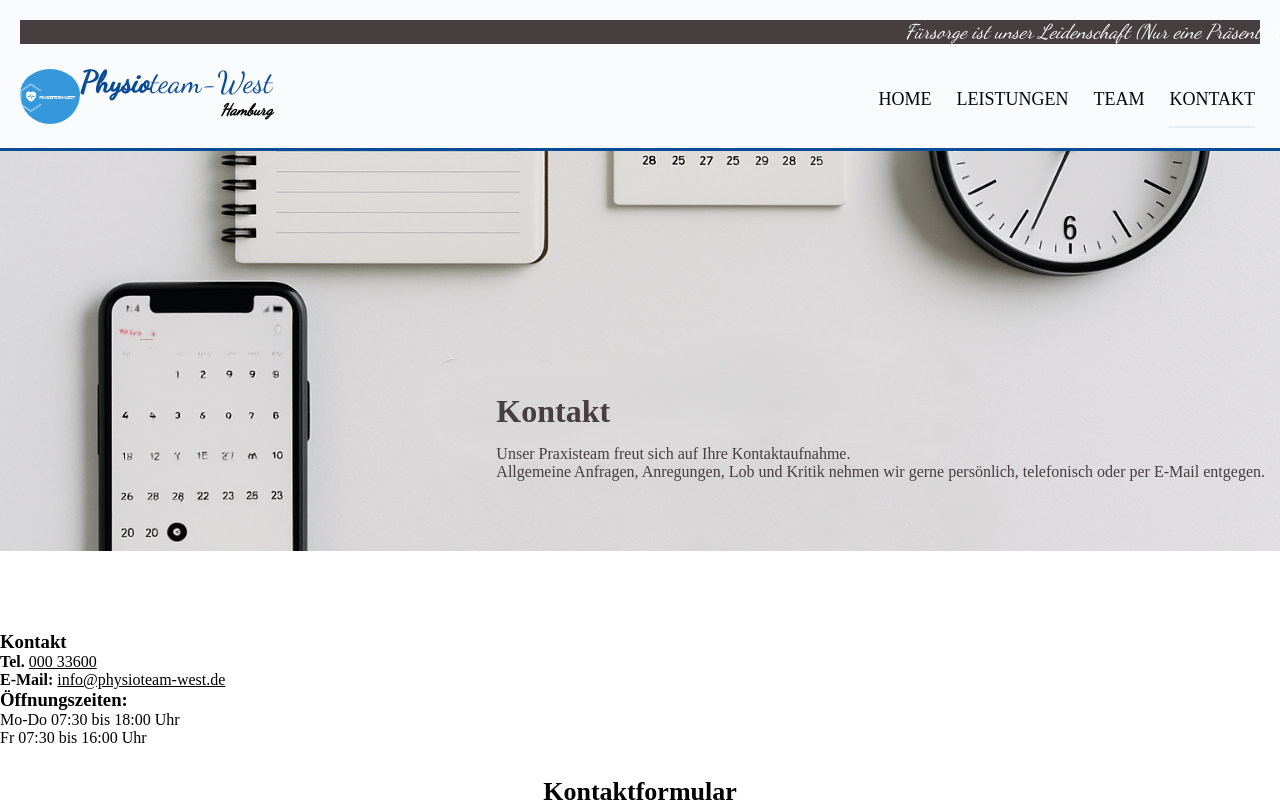
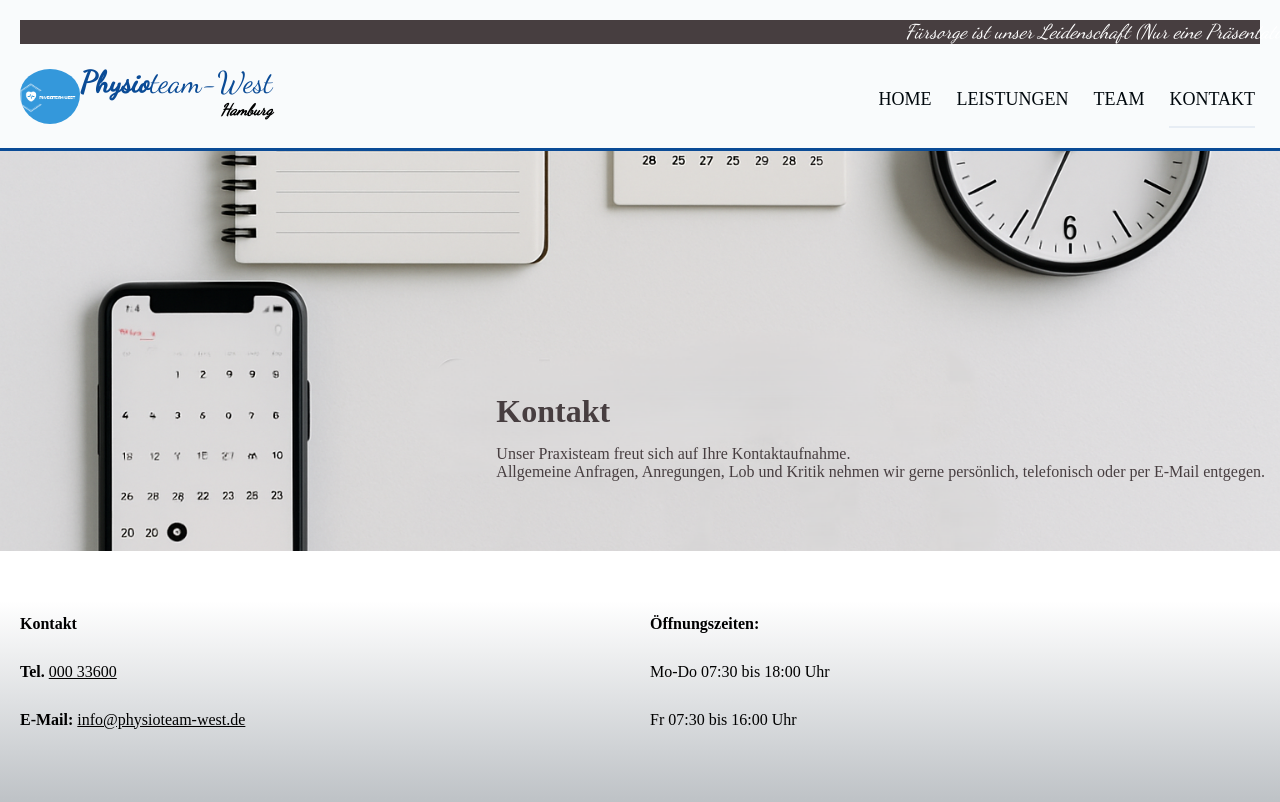
Before and after one commit to OliinykOlha/praxis-website-react, a React (Vite) app: page /kontakt in a window 1280 px wide. Shown: the top 802 px of the page. Built offline with nearby package versions, Linux system fonts and the light colour scheme.

Commit message:
fix page Kontakt + W3Forms

```diff
--- a/src/components/KontaktForm/KontaktForm.tsx
+++ b/src/components/KontaktForm/KontaktForm.tsx
@@ -1,4 +1,4 @@
-import {useFormik } from "formik";
+import { useFormik } from "formik";
 import * as Yup from "yup";
 
 import Button from "../Button/Button";
@@ -10,7 +10,9 @@ import {
   KontaktFormComponent,
   Title,
   ErrorMessage,
+  SuccessMessage,
 } from "./styles";
+import { useState } from "react";
 
 interface KontaktFormValues {
   full_name: string;
@@ -21,6 +23,9 @@ interface KontaktFormValues {
 }
 
 export default function KontaktForm() {
+  const [success, setSuccess] = useState<string | null>(null);
+  const [error, setError] = useState<string | null>(null);
+  const [isSent, setIsSent] = useState(false);
 
   const schema = Yup.object().shape({
     full_name: Yup.string().required("Das Feld ist erforderlich."),
@@ -29,8 +34,8 @@ export default function KontaktForm() {
       .email("Die eingegebene E-Mail-Adresse ist ungültig."),
     betreff: Yup.string(),
     ihre_nachricht: Yup.string().required("Das Feld ist erforderlich."),
-    agreement: Yup.boolean().oneOf([true], "Accept agreement"),
-  })
+    agreement: Yup.boolean().oneOf([true], "Akzeptiere bitte die Bedingungen"),
+  });
 
   const formik = useFormik({
     initialValues: {
@@ -39,17 +44,62 @@ export default function KontaktForm() {
       betreff: "",
       ihre_nachricht: "",
       agreement: false,
+
     } as KontaktFormValues,
     validationSchema: schema,
     validateOnChange: false,
-    onSubmit: (values: KontaktFormValues) => {
-      console.table(values);
+    onSubmit: async (values: KontaktFormValues, { resetForm }) => {
+      setSuccess(null);
+      setError(null);
+
+        const { full_name, email, betreff, ihre_nachricht } = values;
+
+  const payload = {
+    access_key: "6ec6b6d9-79b6-4f98-b721-1b1fb5fba7d4",
+    full_name,
+    email,
+    betreff,
+    ihre_nachricht,
+    _subject: "Neue Nachricht vom Kontaktformular",
+    _template: "box",
+    _captcha: "false",
+    _from_name: "Kontaktformular deiner Webseite"
+  };
+
+      try {
+        const response = await fetch("https://api.web3forms.com/submit", {
+          method: "POST",
+          headers: { "Content-Type": "application/json" },
+          body: JSON.stringify(payload),
+        });
+
+        const result = await response.json();
+        if (result.success) {
+          setSuccess("Vielen Dank! Ihre Nachricht wurde gesendet.");
+          setIsSent(true);
+          resetForm();
+        } else {
+          setError("Etwas ist schief gelaufen. Bitte versuchen Sie es erneut.");
+        }
+      } catch (err) {
+        console.error("Fehler beim Senden:", err);
+        setError("Netzwerkfehler. Bitte überprüfen Sie Ihre Verbindung.");
+      }
     },
   });
 
   return (
     <KontaktFormComponent onSubmit={formik.handleSubmit}>
+
+      {isSent ? (
+    <SuccessMessage>{success}</SuccessMessage>
+  ) : (
+    <>
       <Title>Kontaktformular</Title>
+
+      {success && <SuccessMessage>{success}</SuccessMessage>}
+      {error && <ErrorMessage>{error}</ErrorMessage>}
+
       <Input
         name="full_name"
         label="Full Name *"
@@ -99,6 +149,8 @@ export default function KontaktForm() {
       </CheckboxContainer>
       <ErrorMessage>{formik.errors.agreement}</ErrorMessage>
       <Button name="SENDEN" />
+   </>
+  )}
     </KontaktFormComponent>
   );
 }
--- a/src/components/KontaktForm/styles.ts
+++ b/src/components/KontaktForm/styles.ts
@@ -7,12 +7,26 @@ export const KontaktFormComponent = styled.form`
   min-width: 600px;
   padding: 30px;
   background-color: white;
+
+   @media (max-width: 768px) {
+    min-width: 100%;
+    padding: 20px;
+  }
+
+  @media (max-width: 480px) {
+    min-width: 100%;
+    padding: 15px;
+  }
 `;
 
 export const Title = styled.div`
   align-self: center;
   font-size: 26px;
   font-weight: bold;
+
+  @media (max-width: 480px) {
+    font-size: 22px;
+  }
 `;
 
 export const CheckboxContainer = styled.div`
@@ -28,6 +42,10 @@ export const Checkbox = styled.input`
 
 export const CheckboxLabel = styled.label`
  font-size: 20px;
+
+  @media (max-width: 480px) {
+    font-size: 16px;
+  }
 `;
 
 export const ErrorMessage = styled.div`
@@ -35,3 +53,9 @@ export const ErrorMessage = styled.div`
  font-size: 16px;
  color: red;
 `;
+
+export const SuccessMessage = styled.div`
+ height: 20px;
+ font-size: 16px;
+ color: green;
+`;
--- a/src/pages/Kontakt/Kontakt.tsx
+++ b/src/pages/Kontakt/Kontakt.tsx
@@ -2,7 +2,9 @@ import {
   KontaktComponent,
   KontaktDescription,
   KontaktPicture,
+  KontaktSection,
   KontaktWrapper,
+  TwoColumnSection,
 } from "./styles";
 import kontaktPicture from "../../assets/Kontakt/Kontakt.png";
 import KontaktForm from "../../components/KontaktForm/KontaktForm";
@@ -24,9 +26,9 @@ function Kontakt() {
         </KontaktDescription>
       </KontaktComponent>
 
-      <div style={{ marginTop: "80px" }}>
-        <div>
-          <h3>Kontakt</h3>
+     <TwoColumnSection >
+             <KontaktSection >
+               <h4>Kontakt</h4>
                <p>
                  <strong>Tel. </strong>{" "}
                  <span style={{ textDecoration: "underline" }}> 000 33600</span>
@@ -37,13 +39,13 @@ function Kontakt() {
                    info@physioteam-west.de
                  </span>
                </p>
-        </div>
-        <div>
-          <h3>Öffnungszeiten:</h3>
+             </KontaktSection>
+             <KontaktSection>
+               <h4>Öffnungszeiten:</h4>
                <p>Mo-Do 07:30 bis 18:00 Uhr</p>
                <p>Fr 07:30 bis 16:00 Uhr</p>
-        </div>
-      </div>
+             </KontaktSection>
+           </TwoColumnSection>
 
       <div>
         <KontaktForm />
--- a/src/pages/Kontakt/styles.ts
+++ b/src/pages/Kontakt/styles.ts
@@ -8,13 +8,23 @@ export const KontaktWrapper = styled.div`
 `;
 
 export const KontaktComponent = styled.div`
- position: relative;
+  position: relative;
   display: flex;
   flex-direction: column;
   width: 100%;
   height: 400px;
   gap: 40px;
   overflow: visible;
+
+  @media (max-width: 768px) {
+    height: auto;
+    gap: 25px;
+  }
+
+  @media (max-width: 480px) {
+    gap: 20px;
+    padding: 10px;
+  }
 `;
 
 export const KontaktPicture = styled.img`
@@ -22,13 +32,82 @@ export const KontaktPicture = styled.img`
   height: 100%;
   object-fit: cover;
   gap: 20px;
+
+  @media (max-width: 768px) {
+    height: 300px;
+  }
+
+  @media (max-width: 480px) {
+    height: 200px;
+  }
 `;
 
 export const KontaktDescription = styled.div`
-position: absolute;
-bottom: 70px;
-right: 15px ;
-gap: 20px;
-color: rgb(71, 62, 64);
+  position: absolute;
+  bottom: 70px;
+  right: 15px;
+  gap: 20px;
+  color: rgb(71, 62, 64);
 
+  @media (max-width: 768px) {
+    position: static;
+    margin: 20px 0;
+    text-align: center;
+  }
+
+  @media (max-width: 480px) {
+    font-size: 14px;
+    gap: 10px;
+  }
 `;
+
+export const TwoColumnSection = styled.div`
+  display: flex;
+  flex-direction: row;
+  align-items: center;
+  max-height: 250px;
+  gap: 20px;
+  margin-top: 50px;
+  padding: 20px;
+  background: linear-gradient(
+    to top,
+    rgba(175, 180, 185, 1),
+    rgba(229, 232, 234, 0)
+  );
+
+  border-bottom: 3px solid #0a4b96ff;
+@media (max-width: 768px) {
+    flex-direction: column;
+    max-height: none;
+    padding: 30px 20px;
+    gap: 30px;
+}
+
+  @media (max-width: 480px) {
+    flex-direction: column;
+    padding: 20px 15px;
+    gap: 20px;
+  }
+`;
+
+export const KontaktSection = styled.div`
+  display: flex;
+  flex-direction: column;
+  margin-top: 30px;
+  width: 100%;
+  height: 250px;
+  gap: 30px;
+  overflow: visible;
+  font-size: 16px;
+
+  @media (max-width: 768px) {
+    height: auto;
+    font-size: 15px;
+    gap: 25px;
+  }
+
+  @media (max-width: 480px) {
+    font-size: 14px;
+    gap: 20px;
+  }
+`;
--- a/src/pages/Leistungen/Leistungen.tsx
+++ b/src/pages/Leistungen/Leistungen.tsx
@@ -19,7 +19,7 @@ function Leistungen() {
   };
 
   const GoToKontakt = () => {
-    navigate('/#kontakt')
+    navigate('/kontakt')
   }
 
   return (
--- a/src/pages/UnserTeam/UnserTeam.tsx
+++ b/src/pages/UnserTeam/UnserTeam.tsx
@@ -10,7 +10,7 @@ function UnserTeam() {
 const navigate = useNavigate();
 
 const goToKontaktPage = () => {
-  navigate('/kontakt')
+  navigate('/#kontakt')
 };
 
   return (
```
Lines whose indentation alone changed are shown as unchanged.
